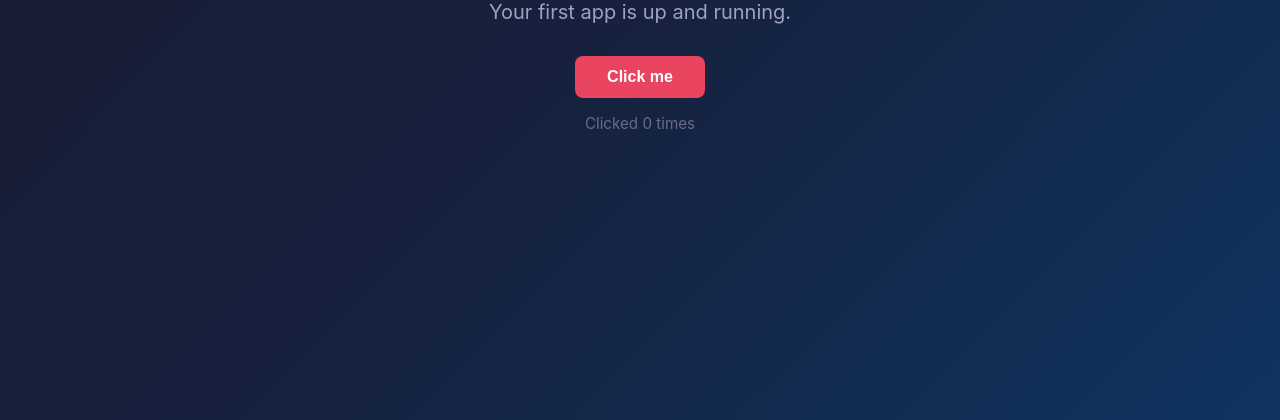
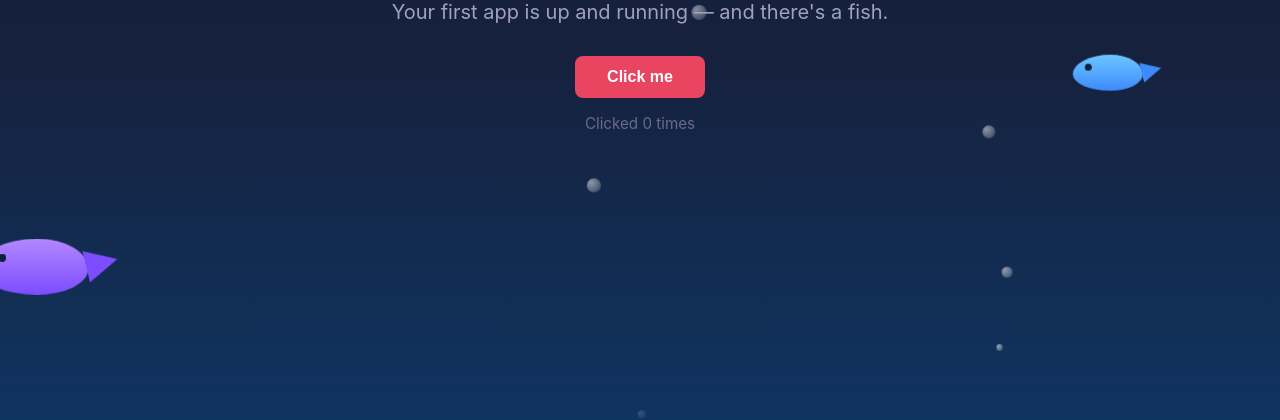
Before and after one commit to richard523/richard523, a plain HTML site: page hello-world/index.html in a window 1280 px wide. Shown: the part 380-800 px from the top of the page. Drawn offline with Linux system fonts and the light colour scheme.

Commit message:
Add swimming fish to hello world app

```diff
--- a/hello-world/index.html
+++ b/hello-world/index.html
@@ -5,15 +5,20 @@
   <meta name="viewport" content="width=device-width, initial-scale=1.0" />
   <title>Hello World</title>
   <style>
-    * { margin: 0; padding: 0; box-sizing: border-box; }
+    * {
+      margin: 0;
+      padding: 0;
+      box-sizing: border-box;
+    }
     body {
       min-height: 100vh;
+      overflow: hidden;
       display: flex;
       flex-direction: column;
       align-items: center;
       justify-content: center;
       font-family: -apple-system, BlinkMacSystemFont, 'Segoe UI', Roboto, sans-serif;
-      background: linear-gradient(135deg, #1a1a2e 0%, #16213e 50%, #0f3460 100%);
+      background: linear-gradient(180deg, #0b1d3a 0%, #16213e 55%, #0f3460 100%);
       color: #eaeaea;
     }
     h1 {
@@ -24,8 +29,14 @@
       -webkit-background-clip: text;
       background-clip: text;
       -webkit-text-fill-color: transparent;
+      z-index: 2;
     }
-    p { margin-top: 1rem; font-size: 1.25rem; color: #a0a0c0; }
+    p {
+      margin-top: 1rem;
+      font-size: 1.25rem;
+      color: #a0a0c0;
+      z-index: 2;
+    }
     button {
       margin-top: 2rem;
       padding: 0.75rem 2rem;
@@ -37,16 +48,112 @@
       border-radius: 8px;
       cursor: pointer;
       transition: transform 0.15s ease, background 0.15s ease;
+      z-index: 2;
     }
-    button:hover { background: #ff5c78; transform: translateY(-2px); }
-    #counter { margin-top: 1rem; font-size: 0.95rem; color: #6a6a8a; }
+    button:hover {
+      background: #ff5c78;
+      transform: translateY(-2px);
+    }
+    #counter {
+      margin-top: 1rem;
+      font-size: 0.95rem;
+      color: #6a6a8a;
+      z-index: 2;
+    }
+
+    /* --- aquarium --- */
+    .fish-track {
+      position: fixed;
+      left: 0;
+      z-index: 1;
+      pointer-events: none;
+      animation: swim linear infinite;
+    }
+    .f1 { top: 22%; animation-duration: 17s; }
+    .f2 { top: 55%; animation-duration: 24s; animation-delay: -9s; }
+    .f3 { top: 78%; animation-duration: 21s; animation-delay: -15s; }
+
+    @keyframes swim {
+      0%    { transform: translateX(-160px) scaleX(1); }
+      49.9% { transform: translateX(calc(100vw + 40px)) scaleX(1); }
+      50%   { transform: translateX(calc(100vw + 40px)) scaleX(-1); }
+      99.9% { transform: translateX(-160px) scaleX(-1); }
+      100%  { transform: translateX(-160px) scaleX(1); }
+    }
+
+    .fish {
+      position: relative;
+      width: 90px;
+      height: 46px;
+      background: linear-gradient(180deg, #ffb347, #ff7b54);
+      border-radius: 60% 70% 70% 60% / 70% 70% 60% 60%;
+      animation: bob 2.8s ease-in-out infinite;
+    }
+    .f2 .fish { background: linear-gradient(180deg, #6ec6ff, #3d8bfd); width: 70px; height: 36px; }
+    .f3 .fish { background: linear-gradient(180deg, #b388ff, #7c4dff); width: 110px; height: 56px; }
+
+    .tail {
+      position: absolute;
+      left: -24px;
+      top: 50%;
+      width: 0;
+      height: 0;
+      border-top: 13px solid transparent;
+      border-bottom: 13px solid transparent;
+      border-right: 26px solid #ff7b54;
+      transform-origin: right center;
+      animation: wag 0.6s ease-in-out infinite;
+    }
+    .f2 .tail { border-right-color: #3d8bfd; border-top-width: 10px; border-bottom-width: 10px; border-right-width: 20px; left: -19px; }
+    .f3 .tail { border-right-color: #7c4dff; border-top-width: 16px; border-bottom-width: 16px; border-right-width: 32px; left: -30px; }
+
+    @keyframes wag {
+      0%, 100% { transform: translateY(-50%) rotate(0deg); }
+      50% { transform: translateY(-50%) rotate(18deg); }
+    }
+    @keyframes bob {
+      0%, 100% { transform: translateY(0); }
+      50% { transform: translateY(-14px); }
+    }
+
+    .eye {
+      position: absolute;
+      right: 16px;
+      top: 12px;
+      width: 8px;
+      height: 8px;
+      background: #10203a;
+      border-radius: 50%;
+    }
+    .f2 .eye { right: 12px; top: 9px; width: 7px; height: 7px; }
+    .f3 .eye { right: 20px; top: 15px; }
+
+    .bubble {
+      position: fixed;
+      bottom: -24px;
+      border-radius: 50%;
+      background: radial-gradient(circle at 30% 30%, rgba(255,255,255,0.7), rgba(255,255,255,0.15));
+      z-index: 1;
+      pointer-events: none;
+      animation: rise linear infinite;
+    }
+    @keyframes rise {
+      0%   { transform: translateY(0) translateX(0); opacity: 0; }
+      10%  { opacity: 0.8; }
+      90%  { opacity: 0.6; }
+      100% { transform: translateY(-110vh) translateX(24px); opacity: 0; }
+    }
   </style>
 </head>
 <body>
   <h1>Hello, World!</h1>
-  <p>Your first app is up and running.</p>
+  <p>Your first app is up and running — and there's a fish.</p>
   <button id="greetBtn">Click me</button>
   <span id="counter">Clicked 0 times</span>
+
+  <div class="fish-track f1"><div class="fish"><div class="tail"></div><div class="eye"></div></div></div>
+  <div class="fish-track f2"><div class="fish"><div class="tail"></div><div class="eye"></div></div></div>
+  <div class="fish-track f3"><div class="fish"><div class="tail"></div><div class="eye"></div></div></div>
 
   <script>
     let count = 0;
@@ -56,6 +163,19 @@
       count++;
       counter.textContent = 'Clicked ' + count + (count === 1 ? ' time' : ' times');
     });
+
+    // spawn bubbles
+    for (let i = 0; i < 14; i++) {
+      const b = document.createElement('div');
+      b.className = 'bubble';
+      const size = 4 + Math.random() * 12;
+      b.style.width = size + 'px';
+      b.style.height = size + 'px';
+      b.style.left = Math.random() * 100 + 'vw';
+      b.style.animationDuration = 6 + Math.random() * 8 + 's';
+      b.style.animationDelay = -Math.random() * 12 + 's';
+      document.body.appendChild(b);
+    }
   </script>
 </body>
 </html>
```
